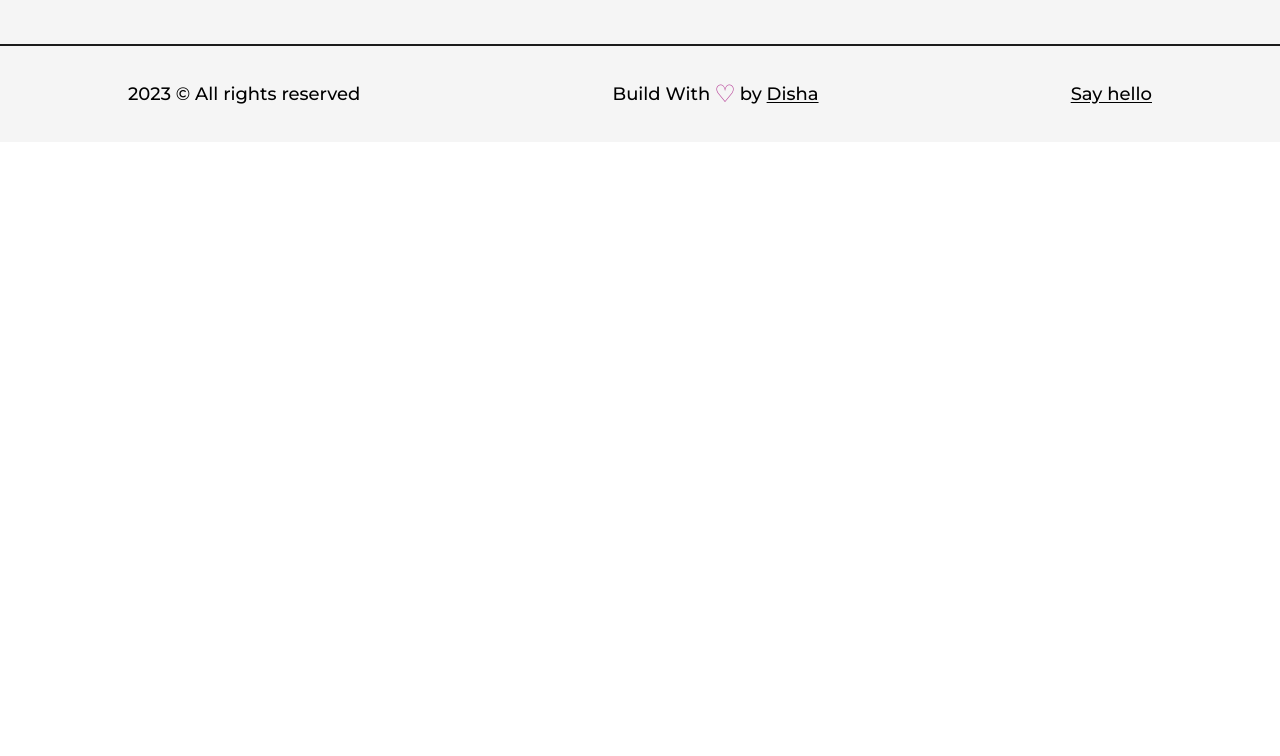
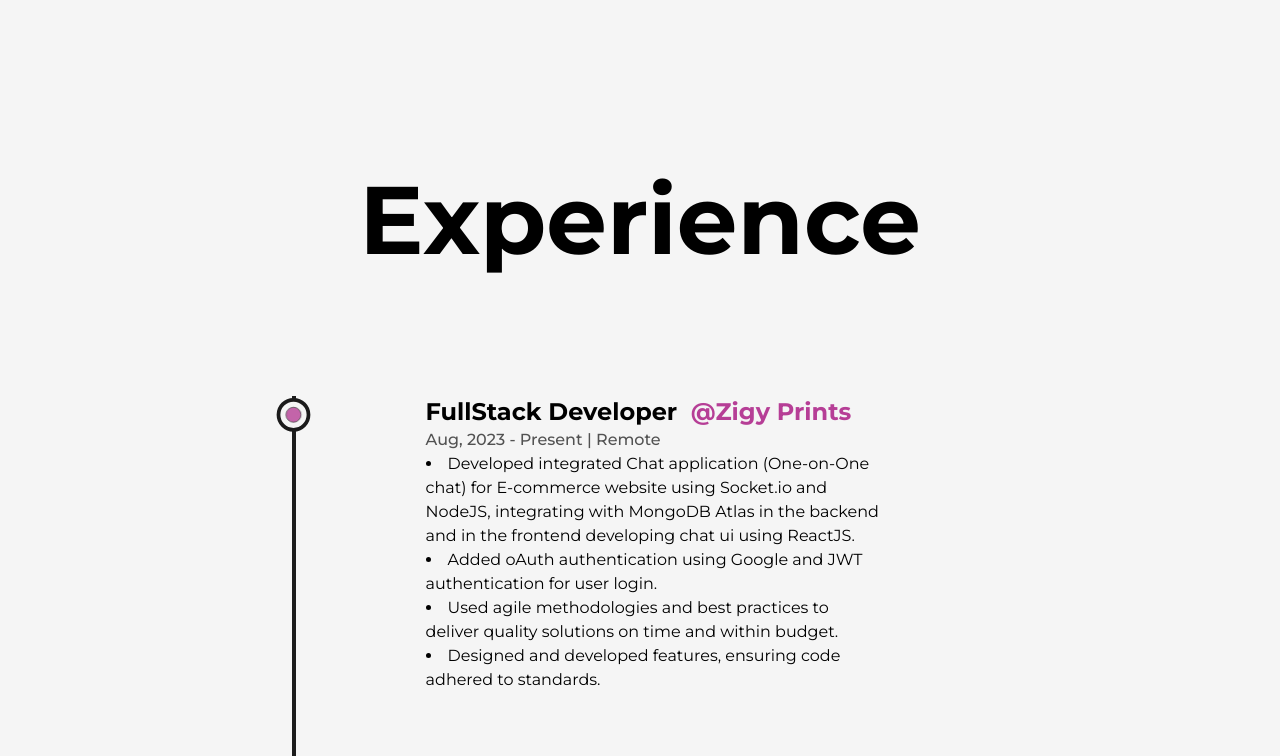
Before and after one commit to Decoder-25/Portfolio-website, a Next.js app: page /about in a window 1280 px wide. Shown: the part 2000-2756 px from the top of the page. Before the commit the page ends 2142 px from the top, so only its background shows below. Built offline with nearby package versions, Linux system fonts and the light colour scheme.

Commit message:
Created the experience section

```diff
--- /dev/null
+++ b/src/components/Experience.js
@@ -0,0 +1,120 @@
+import React, { useRef } from "react";
+import { useScroll, motion } from "framer-motion";
+import LiIcon from "./LiIcon";
+
+const Details = ({ position, company, companyLink, time, location, work }) => {
+    const ref = useRef(null);
+
+    return (
+        <li ref={ref} className="my-8 first:mt-0 last:mb-0 w-[60%] mx-aauto flex flex-col items-center justify-between">
+            <LiIcon reference={ref} />
+            <motion.div
+                initial={{ y: 50 }}
+                whileInView={{ y: 0 }}
+                transition={{ duration: 0.5, type: "spring" }}
+            >
+                <h3 className="capitalize font-bold text-2xl">
+                    {position}&nbsp;{" "}
+                    <a
+                        href={companyLink}
+                        target="-blank"
+                        className="text-primary capitalize"
+                    >
+                        @{company}
+                    </a>
+                </h3>
+                <span className="capitalize font-medium text-dark/75">
+                    {time} | {location}
+                </span>
+                <ul className="list-disc list-inside">
+                    {work.map((point, index) => (
+                        <li key={index}>{point}</li>
+                    ))}
+                </ul>
+            </motion.div>
+        </li>
+    );
+};
+
+const Experience = () => {
+    const ref = useRef(null);
+    const { scrollYProgress } = useScroll({
+        target: ref,
+        offset: ["start end", "center start"],
+    });
+
+    const workDetails = [
+        [
+            "Developed integrated Chat application (One-on-One chat) for E-commerce website using Socket.io and NodeJS, integrating with MongoDB Atlas in the backend and in the frontend developing chat ui using ReactJS.",
+            "Added oAuth authentication using Google and JWT authentication for user login.",
+            "Used agile methodologies and best practices to deliver quality solutions on time and within budget.",
+            "Designed and developed features, ensuring code adhered to standards.",
+        ],
+        [
+            "Contributed my expertise by co-instructing a computer course for underprivileged students at a non-profit organization, empowering them with essential digital skills.",
+            "In this rewarding experience, I helped bridge the digital divide, equipping these students with valuable knowledge to navigate the digital landscape.",
+            "Witnessing their newfound confidence and potential was a testament to the impact of education and empowerment.",
+        ],
+        [
+            "We built the app by using Flutter(frontend) and Python(backend). My part was to build the design.",
+            "This is an educational app that allows the Teacher to track the student’s performance in a classroom to know who’s understanding the class work and who’s not.",
+            "But here the teacher only has access to the smart device and the student will give the answer asked by the teacher by using pen-paper mode.",
+        ],
+        [
+            "In this hackathon we built a web app which will help you to find a Helper to help in your daily household activities(as per your need, e.g. - house help, driver, cook, nightguard, home tutors, caretaker, etc.).",
+            "The person who wants to help can open their account by submitting a form and their expectations from the job and the person who wants help can search them by watching their profiles, location, availability, and experience.",
+            "We have used the popular stack MERN stack and I handled the Backend part.",
+            "I built REST apis and stored the user data in MongoDB database. And have implemented the JWT authentication.",
+        ],
+    ];
+
+    return (
+        <div className="my-64">
+            <h2 className="font-bold text-8xl mb-32 w-full text-center">
+                Experience
+            </h2>
+            <div ref={ref} className="w-[75%] mx-auto relative">
+                <motion.div
+                    style={{ scaleY: scrollYProgress }}
+                    className="absolute left-9 top-0 w-[4px] h-full bg-dark origin-top"
+                />
+                <ul className="w-full flex flex-col items-center justify-between ml-4">
+                    <Details
+                        position="FullStack Developer"
+                        company="Zigy Prints"
+                        companyLink="https://www.linkedin.com/company/zigycustoms/about/"
+                        time="Aug, 2023 - Present"
+                        location="Remote"
+                        work={workDetails[0]}
+                    />
+                    <Details
+                        position="Teaching Assistant"
+                        company="Rangmashal Foundation"
+                        companyLink="https://www.rangmashal.org/"
+                        time="Feb, 2023 - Sept, 2023"
+                        location="Kolkata, India"
+                        work={workDetails[1]}
+                    />
+                    <Details
+                        position="UI/UX Designer"
+                        company="Smart India Hackathon"
+                        companyLink="https://www.sih.gov.in/"
+                        time="Aug, 2022"
+                        location="Chennai, India"
+                        work={workDetails[2]}
+                    />
+                    <Details
+                        position="Backend Developer"
+                        company="Hack4bengal"
+                        companyLink="https://www.hack4bengal.tech/"
+                        time="July, 2023"
+                        location="Kolkata, India"
+                        work={workDetails[3]}
+                    />
+                </ul>
+            </div>
+        </div>
+    );
+};
+
+export default Experience;
--- /dev/null
+++ b/src/components/LiIcon.js
@@ -0,0 +1,25 @@
+import React from "react";
+import {motion, useScroll } from "framer-motion"
+
+const LiIcon = ({reference}) => {
+    const { scrollYProgress } = useScroll(
+        {
+            target: reference,
+            offset: ["center end", "center center"]
+        }
+    )
+  return (
+    <figure className="absolute left-0 stroke-dark ">
+      <svg className="-rotate-90" width="75" height="75" viewBox="0 0 100 100">
+        <circle cx="75" cy="50" r="20" className="stroke-primary stroke-11 fill-none"/>
+              <motion.circle cx="75" cy="50" r="20" className="stroke-[5px] fill-light"
+              style={{
+                pathLength: scrollYProgress
+              }}/>
+              <circle cx="75" cy="50" r="10" className="animate-pulse stroke-1 fill-primary" />
+      </svg>
+    </figure>
+  );
+};
+
+export default LiIcon;
--- a/src/pages/about.js
+++ b/src/pages/about.js
@@ -5,6 +5,7 @@ import Layout from "@/components/Layout";
 import pp from "../../public/images/profile/about me.png";
 import Image from "next/image";
 import Skills from "@/components/Skills";
+import Experience from "@/components/Experience";
 
 const about = () => {
   return (
@@ -67,6 +68,7 @@ const about = () => {
             </div>
           </div>
           <Skills />
+          <Experience/>
         </Layout>
       </main>
     </>
```
Also changed, not shown: public/All-Texts/pages.txt.
